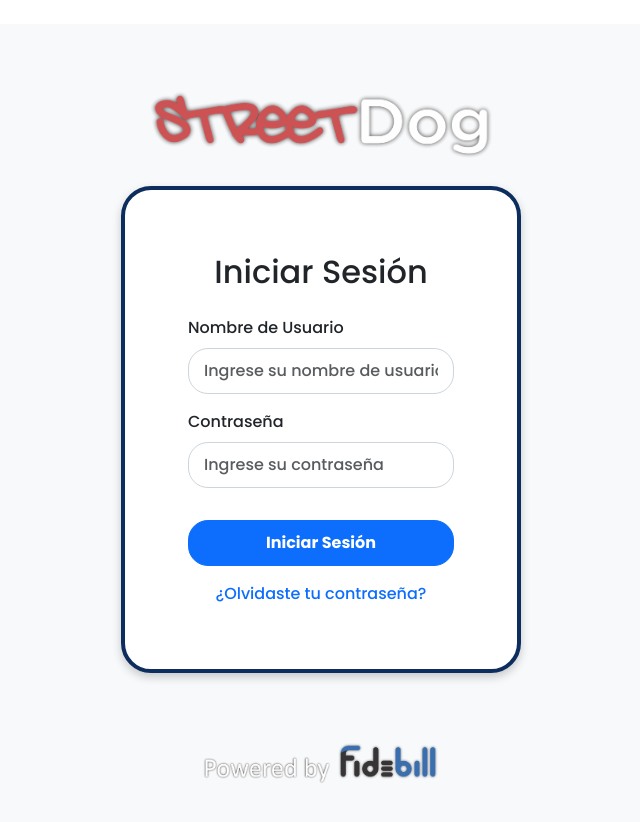
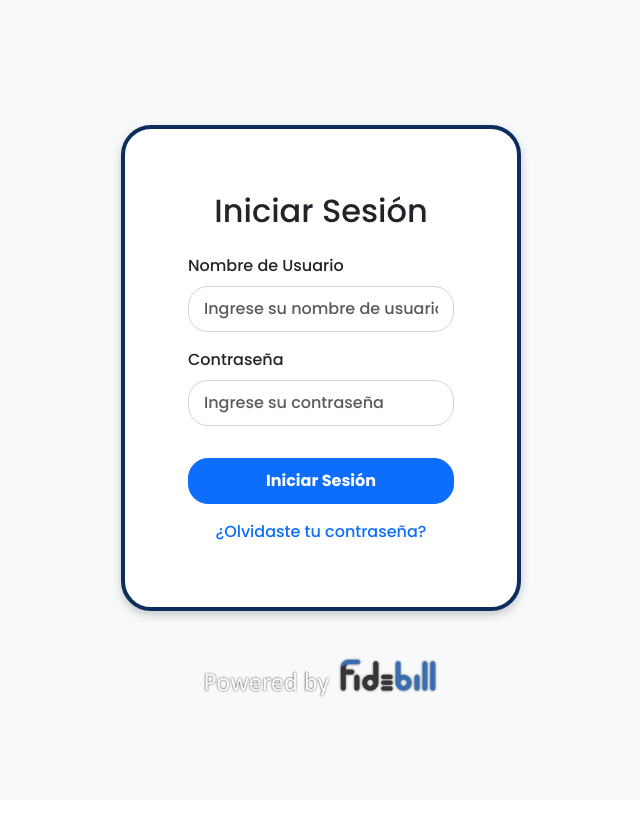
Before and after one commit to tomascorujodev/fidebill-backoffice-front, a React (Vite) app: page / in a window 1280 px wide. Shown: the whole page, without its empty margins (319-959 px from the left). After the commit the page ends 800 px from the top, so only its background shows below. Built offline with nearby package versions, Linux system fonts and the light colour scheme.

Commit message:
cambios para login de admin

```diff
--- a/package.json
+++ b/package.json
@@ -18,6 +18,7 @@
     "mssql": "^11.0.1",
     "react": "^18.3.1",
     "react-bootstrap": "^2.10.8",
+    "react-color": "^2.19.3",
     "react-color-palette": "^7.3.0",
     "react-dom": "^18.3.1",
     "react-router-dom": "^7.1.1",
--- a/src/App.jsx
+++ b/src/App.jsx
@@ -40,7 +40,8 @@
   return (
     <BrowserRouter>
       <Routes>
-        {isLogedIn ?
+        {
+          isLogedIn ?
             <Route element={<BackOffice />}>
               <Route path="/*" element={<ViewMenu></ViewMenu>}></Route>
               <Route path="/appclientes" element={<ViewAppClientes></ViewAppClientes>}></Route>
--- a/src/Components/Navbar.jsx
+++ b/src/Components/Navbar.jsx
@@ -78,7 +78,7 @@
                   </li>
                   <li className="nav-item">
                     <Link className="nav-link" to="/appclientes" style={{ color: "black" }}>
-                      App Clientes
+                      Aplicación
                     </Link>
                   </li>
                 </>
--- a/src/main.jsx
+++ b/src/main.jsx
@@ -4,7 +4,6 @@
 
 createRoot(document.getElementById('root')).render(
   <StrictMode>
-    <br />
     <App />
   </StrictMode>,
 )
--- a/src/views/ViewAppClientes.jsx
+++ b/src/views/ViewAppClientes.jsx
@@ -37,7 +37,7 @@
         case 200:
           result = await result.json();
           setMessage("");
-          setColor({ hex: result.colorPrincipal, hsv: hexToHsv(result.colorPrincipal), rgb: hexToRgba(result.colorPrincipal)});
+          setColor({ hex: result.colorPrincipal, hsv: hexToHsv(result.colorPrincipal), rgb: hexToRgba(result.colorPrincipal) });
           seturlImagenes({ urlImagen1: result.imagen1, urlImagen2: result.imagen2, urlImagen3: result.imagen3 });
           return;
         case 204:
@@ -222,32 +222,9 @@
       <div className="card-rounded">
         <h2 className="mb-4">Configuracion</h2>
         <div className="mb-3">
-          <h5 htmlFor="Nombre" className="form-label">
-            Color Principal
-          </h5>
-          <div className="custom-layout">
-            <ColorPicker color={color} onChange={setColor} />
-          </div>
-          {
-            newColorSent ?
-              <div className="d-flex justify-content-end flex-wrap">
-                El color se ha cambiado con exito!
-              </div>
-              :
-              isLoading ?
-                <Spinner />
-                :
-                <div className="d-flex justify-content-end flex-wrap">
-                  <button style={{ marginTop: "0px", marginBottom: "10px" }} className="btn btn-success mt-3 custom-button" onClick={submitNewColor}>
-                    Guardar Estilo
-                  </button>
-                </div>
-          }
-        </div>
-        <div className="mb-3">
-          <h4 htmlFor="Carrousel" className="form-label">
+          <h3 htmlFor="Carrousel" className="form-label">
             Carrusel de imagenes
-          </h4>
+          </h3>
           <hr className="m-2"></hr>
           <div>
             <label htmlFor="imagen1" className="ms-1 fs-4 form-label">
@@ -330,6 +307,30 @@
           una relación de aspecto 2:1 (Ejemplo: 800 × 400, 1000 × 500, 1200 × 600).
         </p>
         <Carousel imagen1={urlImagenes.urlImagen1} imagen2={urlImagenes.urlImagen2} imagen3={urlImagenes.urlImagen3} />
+        <br/>
+        <div className="mb-3">
+          <h3 htmlFor="Nombre" className="form-label">
+            Color Principal
+          </h3>
+          <div style={{width: "400px"}} className="custom-layout">
+            <ColorPicker  hideInput={["rgb", "hsv"]}  color={color} onChange={setColor} />
+          </div>
+          {
+            newColorSent ?
+              <div className="d-flex justify-content-end flex-wrap">
+                El color se ha cambiado con exito!
+              </div>
+              :
+              isLoading ?
+                <Spinner />
+                :
+                <div className="d-flex justify-content-end flex-wrap">
+                  <button style={{ marginTop: "0px", marginBottom: "10px" }} className="btn btn-success mt-3 custom-button" onClick={submitNewColor}>
+                    Guardar Estilo
+                  </button>
+                </div>
+          }
+        </div>
         <Modal show={showModal} onHide={() => setShowModal(false)}>
           <Modal.Header>
             <Modal.Title>Aviso</Modal.Title>
@@ -345,3 +346,47 @@
     </div>
   );
 }
+
+
+{/* <input
+type="text"
+className="form-control"
+value={color}
+onChange={(e) => setColor(e.target.value)}
+style={{ marginRight: 10, width: "150px", height: "30px" }}
+/>
+<div
+onClick={() => setShowPicker(!showPicker)}
+style={{
+  display: "inline-block",
+  width: 30,
+  height: 30,
+  backgroundColor: color,
+  border: "1px solid #ccc",
+  cursor: "pointer",
+  borderRadius: 8,
+}}
+/>
+{showPicker && (
+<div style={{ position: "relative", bottom: 200, zIndex: 2 }}>
+  <button
+    onClick={() => setShowPicker(false)}
+    style={{
+      right: -6,
+      top: -5,
+      position: "absolute",
+      background: "transparent",
+      border: "none",
+      fontSize: "14px",
+      cursor: "pointer",
+      marginBottom: "-10px",
+    }}
+  >
+    ✖
+  </button>
+  <SketchPicker
+    color={color}
+    onChange={(updatedColor) => setColor(updatedColor.hex)}
+  />
+</div>
+)} */}
--- a/src/views/ViewLogin.jsx
+++ b/src/views/ViewLogin.jsx
@@ -9,13 +9,12 @@
   const [isLoading, setIsLoading] = useState(false);
   const [mensaje, setMensaje] = useState("");
   const location = useLocation()
+  const isAdmin = location.pathname.startsWith("/admin");
 
   async function handleSubmit(e) {
     e?.preventDefault();
     setIsLoading(true);
     try {
-      const isAdmin = location.pathname.startsWith("/admin");
-      console.log(isAdmin)
       let response = await POST(isAdmin ? "auth/admin" : "auth/login", { Username: username, Password: password });
       setIsLoading(false);
       if (response) {
@@ -40,9 +39,9 @@
             return;
         }
       } else {
-        if(navigator.onLine){
+        if (navigator.onLine) {
           setMensaje("El servidor no responde. Por favor, espere unos instantes y vuelva a intentarlo, si el error persiste contactese con un administrador");
-        }else{
+        } else {
           setMensaje("No hay conexion a internet, verifique la red y vuelva a intentarlo");
         }
       }
@@ -54,14 +53,20 @@
 
   return (
     <div className="container-fluid bg-light min-vh-100 d-flex flex-column align-items-center justify-content-center">
-      <div className="mt-4">
+      {/* <img
+        src="/assets/LogoFidebill.png"
+        alt="Fidebill Logo"
+        height="200"
+      /> */}
+      {
+        isAdmin &&
         <img
-              src="/assets/LOGOSDCapCut.png"
-              alt="Street Dog Logo"
-               width="350"
-               height="75"
+          src="/assets/Administrador.png"
+          alt="Icono Administrador"
+          className="my-2"
+          width="300"
         />
-      </div>
+      }
       <br />
       <div className="card-rounded" style={{ maxWidth: "400px", width: "100%" }}>
         <div className="card-body p-5">
@@ -154,7 +159,7 @@
         </div>
       }
       <br />
-      <div className="mt-4">
+      <div>
         <img
           src="/assets/PoweredByFidebill.png"
           alt="FideBill Logo"
```
Also changed, not shown: public/assets/Administrador.png (added), 1 other file (tests, documents, lock files or other folders). Lines whose indentation alone changed are shown as unchanged.
